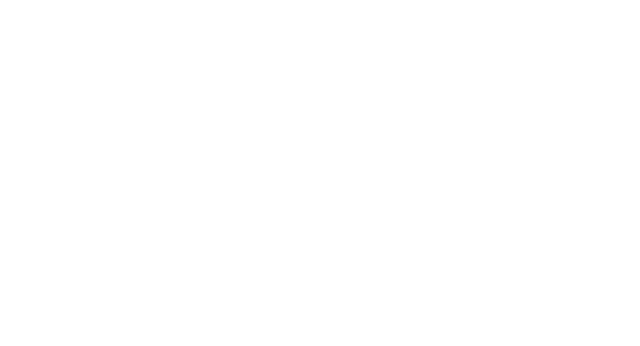
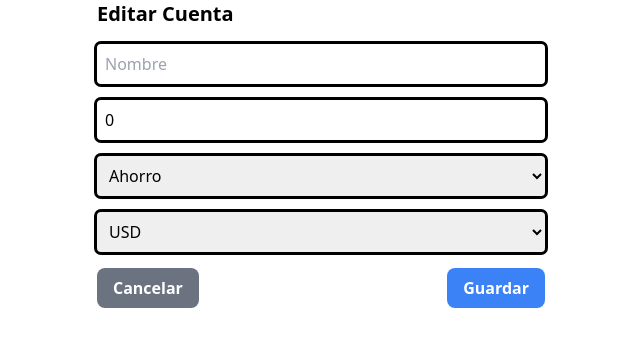
Before and after one commit to CS2031-DBP/proyecto-frontend-web-walletwise, a React (Vite) app: page /edit-account/1 in a window 1280 px wide. Before the commit this address had no page. Shown: the top 346 px of the page, without its empty margins (319-959 px from the left). Built offline with nearby package versions, Linux system fonts and the light colour scheme; no server answers.

Commit message:
Editar y eliminar cuenta done

```diff
--- a/src/App.tsx
+++ b/src/App.tsx
@@ -4,6 +4,8 @@ import Signup from "./pages/Signup";
 import Login from "./pages/Login";
 import Dashboard from "./pages/Dashboard";
 import AdminDashboard from "./pages/AdminDashboard";
+import EditAccount from "./pages/EditAccount";
+
 
 function App() {
   return (
@@ -14,6 +16,7 @@ function App() {
         <Route path="/signup" element={<Signup />} />
         <Route path="/dashboard" element={<Dashboard />} />
         <Route path="/admin-dashboard" element={<AdminDashboard />} />
+        <Route path="/edit-account/:id" element={<EditAccount />} /> {/* Nueva ruta */}
       </Routes>
     </BrowserRouter>
   );
--- a/src/config/axios.config.ts
+++ /dev/null
@@ -1,42 +0,0 @@
-import axios from "axios";
-
-const API_URL = process.env.REACT_APP_API_URL || "http://localhost:8080"; // Ajusta la URL según tu entorno
-
-// Instancia de Axios
-const axiosInstance = axios.create({
-  baseURL: API_URL,
-  headers: {
-    "Content-Type": "application/json",
-  },
-});
-
-// Interceptor para añadir el token a cada petición
-axiosInstance.interceptors.request.use(
-  (config) => {
-    const token = localStorage.getItem("token"); // Cambia esto si decides usar cookies
-    if (token) {
-      config.headers.Authorization = `Bearer ${token}`;
-    }
-    return config;
-  },
-  (error) => {
-    console.error("Error en interceptor de petición:", error);
-    return Promise.reject(error);
-  }
-);
-
-// Interceptor para manejar respuestas y errores
-axiosInstance.interceptors.response.use(
-  (response) => response,
-  (error) => {
-    console.error("Error en respuesta:", error.response?.data || error.message);
-    // Opcional: Maneja errores globales (como desloguear si el token expiró)
-    if (error.response?.status === 401) {
-      localStorage.removeItem("token");
-      window.location.href = "/login"; // Redirige al login si no autenticado
-    }
-    return Promise.reject(error);
-  }
-);
-
-export default axiosInstance;
--- a/src/pages/Dashboard.tsx
+++ b/src/pages/Dashboard.tsx
@@ -79,6 +79,17 @@ function Dashboard() {
     }
   };
 
+  const handleDeleteAccount = async (id: number) => {
+    try {
+      await api.deleteAccount(id, token || "");
+      setAccounts((prev) => prev.filter((account) => account.id !== id));
+      alert("Cuenta eliminada exitosamente.");
+    } catch (error) {
+      console.error("Error al eliminar cuenta:", error);
+      alert("No se pudo eliminar la cuenta. Intenta de nuevo.");
+    }
+  };
+
   return (
     <div className="min-h-screen bg-gray-100 p-4">
       <h1 className="text-3xl font-bold text-center mb-8">Dashboard</h1>
@@ -108,6 +119,18 @@ function Dashboard() {
                   <p className="text-gray-500">
                     <strong>Tipo:</strong> {account.tipoCuenta}
                   </p>
+                  <div className="flex justify-between mt-4">
+                    <Button
+                      label="Editar"
+                      onClick={() => navigate(`/edit-account/${account.id}`)}
+                      type="primary"
+                    />
+                    <Button
+                      label="Eliminar"
+                      onClick={() => handleDeleteAccount(account.id)}
+                      type="danger"
+                    />
+                  </div>
                 </div>
               ))}
             </div>
@@ -170,8 +193,16 @@ function Dashboard() {
               <option value="EUR">EUR</option>
             </select>
             <div className="flex justify-between">
-        <Button label="Cancelar" onClick={() => setModalOpen(false)} type="secondary" />
-        <Button label="Crear" onClick={handleCreateAccount} type="primary" />
+              <Button
+                label="Cancelar"
+                onClick={() => setModalOpen(false)}
+                type="secondary"
+              />
+              <Button
+                label="Crear"
+                onClick={handleCreateAccount}
+                type="primary"
+              />
             </div>
           </div>
         </div>
--- /dev/null
+++ b/src/pages/EditAccount.tsx
@@ -0,0 +1,107 @@
+import React, { useState, useEffect } from "react";
+import { useParams, useNavigate } from "react-router-dom";
+import { api, CreateAccountDto } from "../services/api";
+import useToken from "../hooks/useToken";
+import Button from "../components/Button";
+
+function EditAccount() {
+  const { id } = useParams<{ id: string }>(); // Obtiene el ID de la cuenta desde la URL
+  const [account, setAccount] = useState<CreateAccountDto>({
+    nombre: "",
+    saldo: 0,
+    tipoCuenta: "AHORRO",
+    moneda: "USD",
+  });
+  const [loading, setLoading] = useState(true);
+  const { token } = useToken();
+  const navigate = useNavigate();
+
+  useEffect(() => {
+    // Obtener la información de la cuenta para rellenar el formulario
+    async function fetchAccount() {
+      try {
+        const data = await api.getAccounts(token || "");
+        const currentAccount = data.find((acc: any) => acc.id === parseInt(id || "0"));
+        if (currentAccount) {
+          setAccount(currentAccount);
+        }
+      } catch (error) {
+        console.error("Error al cargar la cuenta:", error);
+      } finally {
+        setLoading(false);
+      }
+    }
+
+    fetchAccount();
+  }, [id, token]);
+
+  const handleInputChange = (e: React.ChangeEvent<HTMLInputElement | HTMLSelectElement>) => {
+    const { name, value } = e.target;
+    setAccount((prev) => ({
+      ...prev,
+      [name]: name === "saldo" ? parseFloat(value) : value, // Asegúrate de convertir saldo a número
+    }));
+  };
+
+  const handleSave = async () => {
+    try {
+      await api.updateAccount(parseInt(id || "0"), account, token || "");
+      alert("Cuenta actualizada exitosamente");
+      navigate("/dashboard"); // Regresa al dashboard después de guardar
+    } catch (error) {
+      console.error("Error al actualizar la cuenta:", error);
+      alert("No se pudo actualizar la cuenta. Intenta nuevamente.");
+    }
+  };
+
+  if (loading) {
+    return <p>Cargando...</p>;
+  }
+
+  return (
+    <div className="max-w-md mx-auto space-y-4">
+      <h1 className="text-xl font-bold">Editar Cuenta</h1>
+      <input
+        name="nombre"
+        className="outline rounded p-2 w-full"
+        placeholder="Nombre"
+        value={account.nombre}
+        onChange={handleInputChange}
+      />
+      <input
+        name="saldo"
+        type="number"
+        className="outline rounded p-2 w-full"
+        placeholder="Saldo"
+        value={account.saldo}
+        onChange={handleInputChange}
+      />
+      <select
+        name="tipoCuenta"
+        className="outline rounded p-2 w-full"
+        value={account.tipoCuenta}
+        onChange={handleInputChange}
+      >
+        <option value="AHORRO">Ahorro</option>
+        <option value="CORRIENTE">Corriente</option>
+        <option value="INVERSION">Inversión</option>
+      </select>
+      <select
+        name="moneda"
+        className="outline rounded p-2 w-full"
+        value={account.moneda}
+        onChange={handleInputChange}
+      >
+        <option value="USD">USD</option>
+        <option value="PEN">PEN</option>
+        <option value="EUR">EUR</option>
+      </select>
+      <div className="flex justify-between">
+        <Button label="Cancelar" onClick={() => navigate("/dashboard")} type="secondary" />
+        <Button label="Guardar" onClick={handleSave} type="primary" />
+      </div>
+    </div>
+  );
+}
+
+export default EditAccount;
--- a/src/services/api.ts
+++ b/src/services/api.ts
@@ -89,5 +89,12 @@ getAccounts: async (token: string) => {
     });
     return response.data;
   },
+  updateAccount: async (id: number, account: CreateAccountDto, token: string) => {
+    const response = await axios.put(`${API_URL}/api/cuentas/${id}`, account, {
+      headers: { Authorization: `Bearer ${token}` },
+    });
+    return response.data;
+  },
+
 
 };
```
Lines whose indentation alone changed are shown as unchanged.
